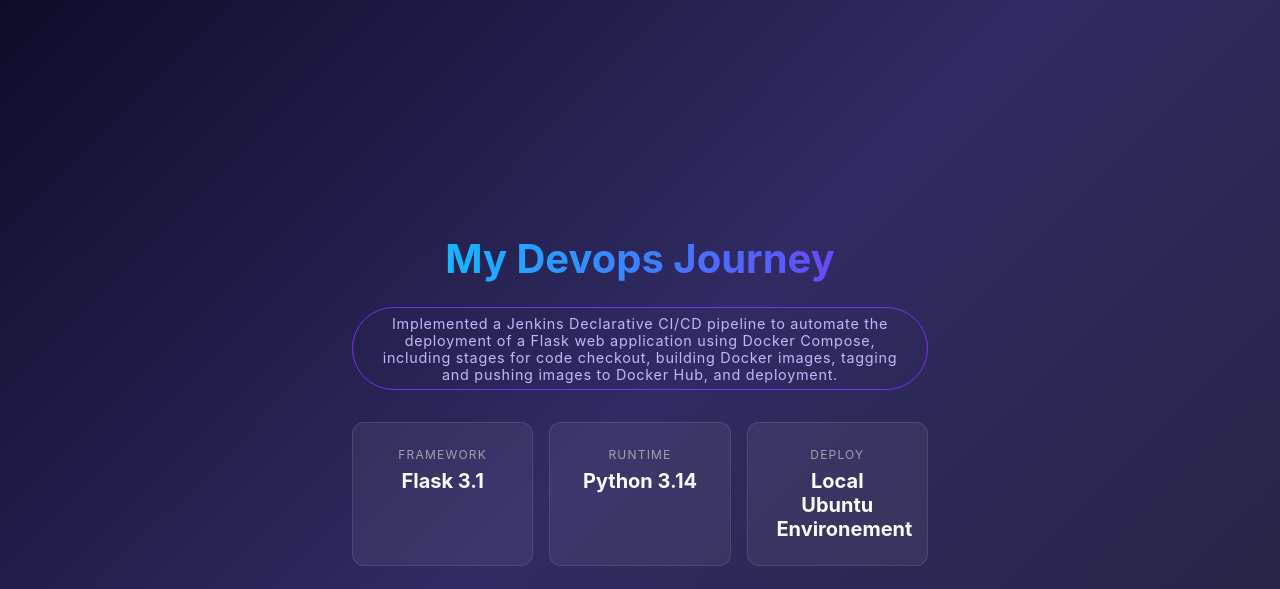
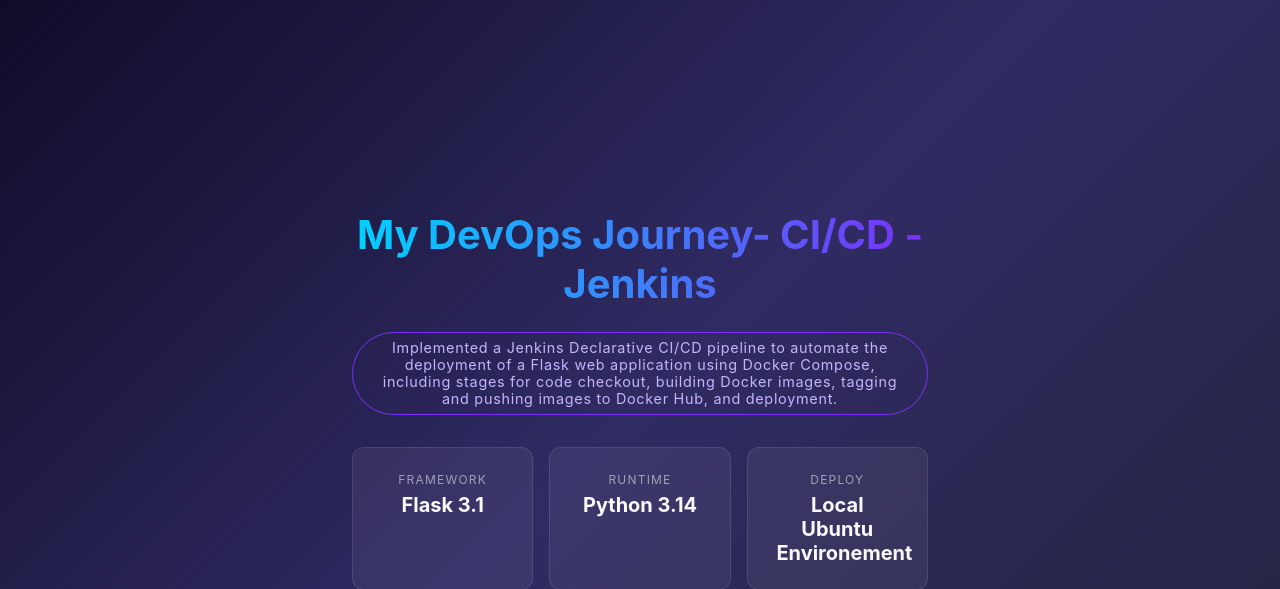
Before and after one commit to Fiazshafqat/dockerized-flask-app-nginx-reverse-proxy, a Flask app: page / in a window 1280 px wide. Shown: the top 589 px of the page. Run offline with Flask 3, Linux system fonts and the light colour scheme.

Commit message:
Update index.html

```diff
--- a/templates/index.html
+++ b/templates/index.html
@@ -3,7 +3,7 @@
 <head>
     <meta charset="UTF-8">
     <meta name="viewport" content="width=device-width, initial-scale=1.0">
-    <title>My DevOps Journey - CI/CD - Jenkins</title>
+    <title>DevOps Journey</title>
     <style>
         * { margin: 0; padding: 0; box-sizing: border-box; }
         body {
@@ -67,7 +67,7 @@
 </head>
 <body>
     <div class="container">
-        <h1>My Devops Journey</h1>
+        <h1>My DevOps Journey- CI/CD - Jenkins</h1>
 	<div class="badge"> Implemented a Jenkins Declarative CI/CD pipeline to automate the deployment of a Flask web application using Docker Compose, including stages for code checkout, building Docker images, tagging and pushing images to Docker Hub, and deployment.</div>
         <div class="cards">
             <div class="card">
```
